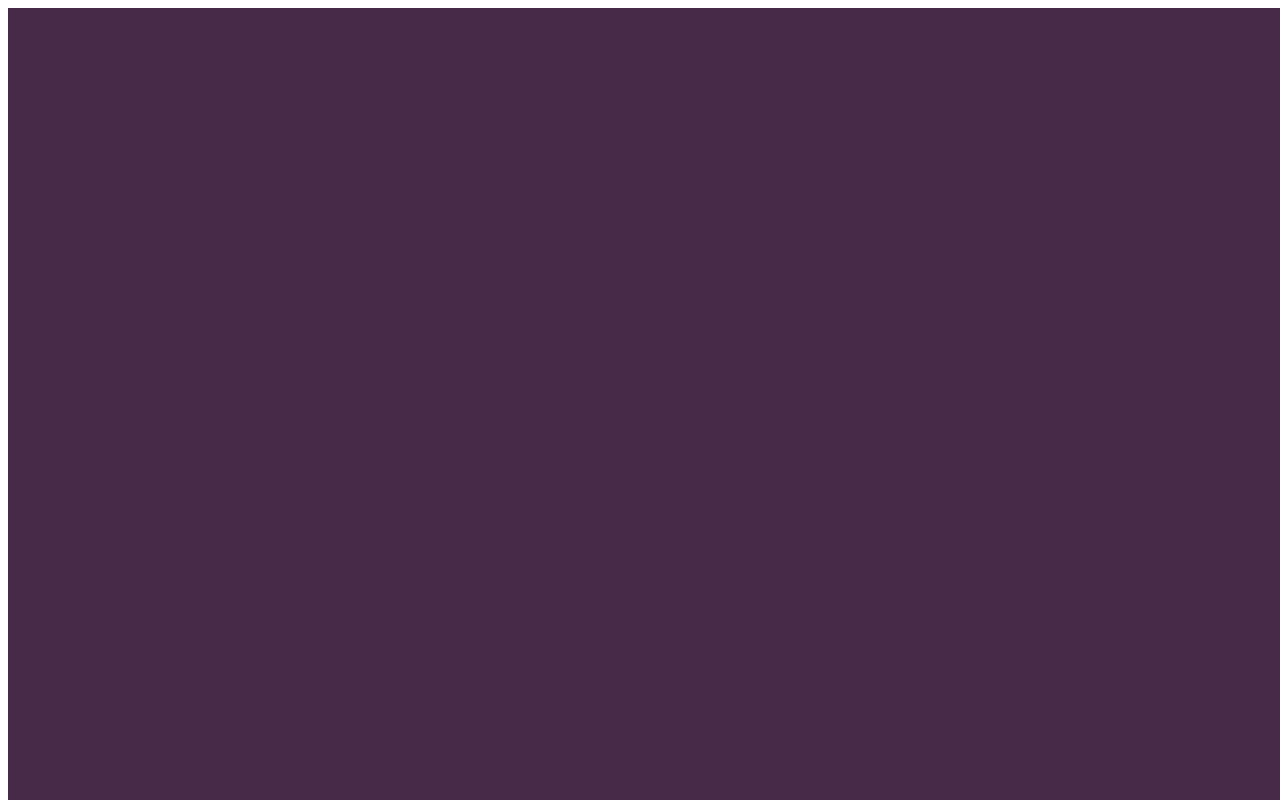
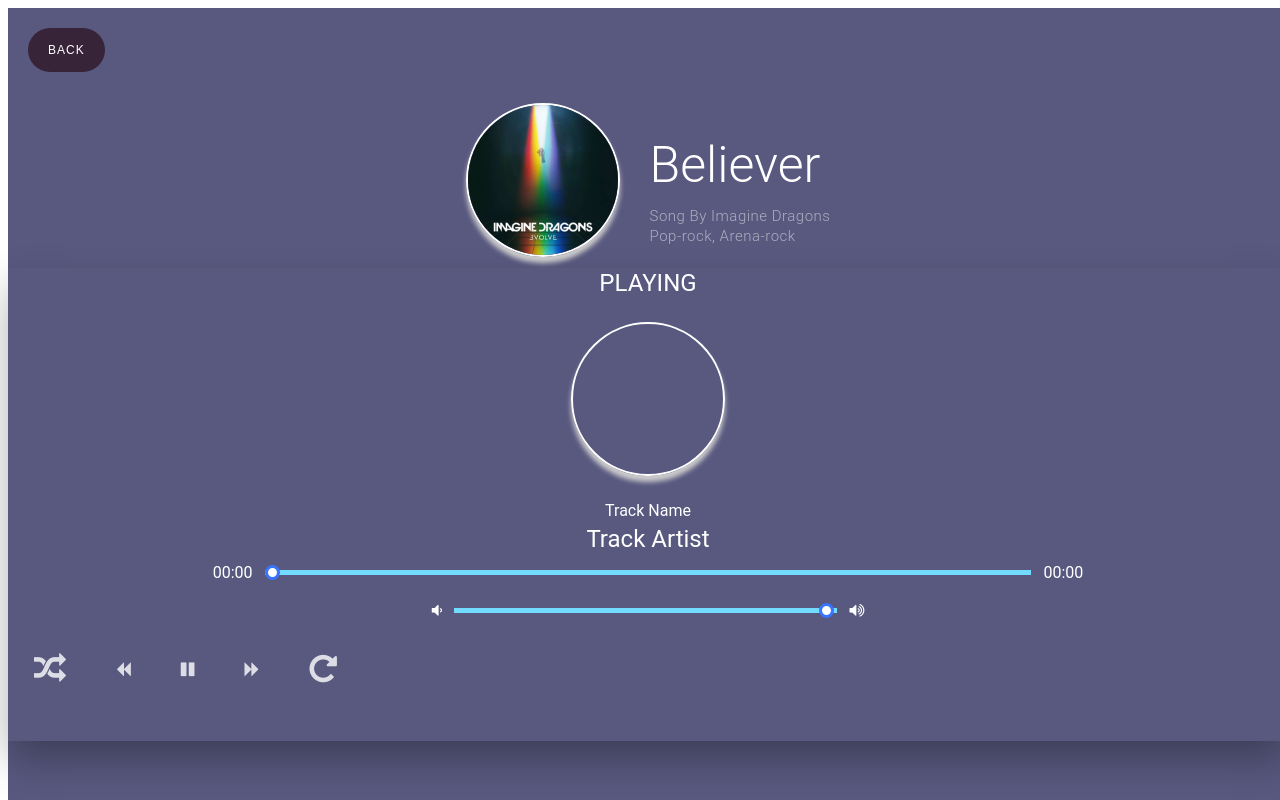
Before and after one commit to Hyeon-Yeom/Yeom_S_AV-App, a Vue app in the folder frontend-avapp/: page /#/home/mv in a window 1280 px wide. Before the commit this address had no page. Shown: the top 800 px of the page. Built offline with nearby package versions, Linux system fonts and the light colour scheme.

Commit message:
updating

```diff
--- a/frontend-avapp/src/App.vue
+++ b/frontend-avapp/src/App.vue
@@ -1,5 +1,5 @@
 <template>
-  <div>
+  <div class="mainContainer">
     <h1 class="hidden">Application Project</h1>
 
     <section class="container">
@@ -15,8 +15,8 @@
   display: none;
 }
 
-div {
-  background-color: rgb(71, 42, 71);
+.mainContainer {
+  background-color: rgb(89, 89, 128);
   width: 1280px;
   height: 1080px;
   margin: 0 auto;
--- /dev/null
+++ b/frontend-avapp/src/components/MVPage.vue
@@ -0,0 +1,329 @@
+<template>
+    <div class="mainContainer">
+        <link rel="stylesheet" href="https://cdnjs.cloudflare.com/ajax/libs/font-awesome/4.7.0/css/font-awesome.min.css">
+        <nav class="nav">
+            <button class="back-btn-custom" @click="goBackToHome">BACK</button>
+        </nav>
+
+        <div class="heading">
+            <div class="musicContainer">
+                <img class="album-custom" src="@/assets/images/album-cover-imagine-dragon.png" alt="">
+                <div class="song-info">
+                    <h1>Believer</h1>
+                    <h2>Song By Imagine Dragons <br>
+                    Pop-rock, Arena-rock</h2>
+                </div>
+            </div>
+
+            <div class="musicPlayer">
+                <div class="wrapper">
+                    <div class="details">
+                        <div class="now-playing">PLAYING</div>
+                        <div class="track-art"></div>
+                        <div class="track-name">Track Name</div>
+                        <div class="track-artist">Track Artist</div>
+                    </div>
+
+                    <div class="slider-container">
+                        <div class="current-time">00:00</div>
+                        <input type="range" min="1" max="100" value="0" class="seek-slider" onchange="seekTo()">
+
+                        <div class="total-duration">00:00</div>
+                    </div>
+
+                    <div class="slider-container">
+                        <i class="fa fa-volume-down"></i>
+                        <input type="range" min="1" max="100" value="99" class="volume-slider" onchange="setVolume()">
+                        <i class="fa fa-volume-up"></i>
+                    </div>
+
+                    <div class="buttons">
+                        <div class="random-track" onclick="randomTrack()">
+                            <i class="fa fa-random fa-2x" title="random"></i>
+                        </div>
+
+                        <div class="prev-track" onclick="prevTrack()">
+                            <i class="fa fa-backward"></i>
+                        </div>
+
+                        <div class="playpause-track" onclick="playpauseTrack()">
+                            <i class="fa fa-pause"></i>
+                        </div>
+
+                        <div class="next-track" onclick="nextTrack()">
+                            <i class="fa fa-forward"></i>
+                        </div>
+
+                        <div class="repeat-track" onclick="repeatTrack()">
+                            <i class="fa fa-repeat fa-2x" title="repeat"></i>
+                        </div>
+                    </div>
+
+                    <div id="wave">
+                        <span class="stroke"></span>
+                        <span class="stroke"></span>
+                        <span class="stroke"></span>
+                        <span class="stroke"></span>
+                        <span class="stroke"></span>
+                        <span class="stroke"></span>
+                        <span class="stroke"></span>
+                    </div>
+                </div>
+            </div>
+        </div>
+    </div>
+</template>
+
+<style>
+    .album-custom {
+        width: 150px;
+        height: 150px;
+        border-radius: 50%;
+        border: 2px solid #fff;
+        background-size: cover;
+        background-position: center;
+        /* -moz-box-shadow: 0 4px 4px 5px #ccc; */
+        -webkit-box-shadow: 0 4px 4px 3px #ccc;
+        box-shadow: 0 6px 5px #ccc;
+    }
+
+    .heading {
+        margin: 30px auto;
+    }
+
+    .musicContainer h1, div h2 {
+        font-weight: 300;
+        margin-left: 30px;
+    }
+
+    .musicContainer h1 {
+        font-size: 50px;
+        margin-bottom: 0px;
+    }
+
+    .musicContainer h2 {
+        opacity: 0.5;
+        font-size: 15px;
+        line-height: 20px;
+        letter-spacing: .5px;
+    }
+
+    .musicContainer {
+        display: flex;
+        flex-direction: row;
+        justify-content: center;
+        align-items: center;
+    }
+
+    .wrapper {
+        margin-top: 10px;
+        border: 1px solid transparent;
+        box-shadow: rgba(0, 0, 0, 0.3) 0px 19px 38px;
+    }
+
+    .details {
+        display: flex;
+        align-items: center;
+        flex-direction: column;
+        justify-content: center;
+    }
+
+    .track-art {
+        margin: 25px;
+        height: 150px;
+        width: 150px;
+        border: 2px solid #fff;
+        background-size: cover;
+        background-position: center;
+        border-radius: 50%;
+        /* -moz-box-shadow: 0 4px 4px 5px #ccc; */
+        -webkit-box-shadow: 0 4px 4px 3px #ccc;
+        box-shadow: 0 6px 5px #ccc;
+    }
+
+    .now-playing {
+        font-size: 1.5rem;
+    }
+
+    .track-artist {
+        margin-top: 5px;
+        font-size: 1.5rem;
+    }
+
+    .buttons {
+        display: flex;
+        flex-direction: row;
+        align-items: center;
+        margin-bottom: 30px;
+        opacity: 1;
+    }
+
+    i {
+        font-size: 24px;
+        display: block;
+    }
+
+    .active {
+        color: black;
+    }
+
+    .repeat-track,
+    .random-track,
+    .playpause-track,
+    .prev-track,
+    .next-track {
+        padding: 25px;
+        opacity: 0.8;
+        transition: opacity .2s;
+    }
+
+    .repeat-track:hover,
+    .random-track:hover,
+    .playpause-track:hover,
+    .prev-track:hover,
+    .next-track:hover {
+        opacity: 1.0;
+    }
+
+    .slider-container {
+        display: flex;
+        justify-content: center;
+        align-items: center;
+    }
+
+    .seek-slider,
+    .volume-slider {
+        -webkit-appearance: none;
+        -moz-appearance: none;
+        appearance: none;
+        height: 5px;
+        background: rgb(113, 220, 255);
+        -webkit-transition: .2s;
+        transition: opacity .2s;
+    }
+
+    .seek-slider::-webkit-slider-thumb,
+    .volume-slider::-webkit-slider-thumb {
+        -webkit-appearance: none;
+        -moz-appearance: none;
+        appearance: none;
+        width: 15px;
+        height: 15px;
+        background: white;
+        border: 3px solid #3774ff;
+        cursor: pointer;
+        border-radius: 100%;
+    }
+
+    .seek-slider {
+        width: 60%;
+    }
+
+    .volume-slider {
+        width: 30%;
+    }
+
+    .current-time,
+    .total-duration {
+        padding: 10px;
+    }
+
+    i.fa-volume-down,
+    i.fa-volume-up {
+        padding: 10px;
+    }
+
+    i,
+    i.fa-play-circle,
+    i.fa-pause,
+    i.fa-forward,
+    i.fa-backward {
+        cursor: pointer;
+    }
+
+    .randomActive {
+        color: black;
+    }
+
+    .rotate {
+        animation: rotation 8s infinite linear;
+    }
+
+    @keyframes rotation {
+        from {
+            transform: rotate(0deg);
+        }
+
+        to {
+            transform: rotate(359deg);
+        }
+    }
+
+    .Loader {
+        height: 70px;
+        display: flex;
+        justify-content: center;
+        align-items: center;
+    }
+
+    .Loader .stroke {
+        background: #f1f1f1;
+        height: 150%;
+        width: 10px;
+        border-radius: 50px;
+        margin: 0 50px;
+        animation: animate 1.4s linear infinite;
+    }
+
+    @keyframes animate {
+        50% {
+            height: 20%;
+            background: #4286f4;
+        }
+
+        100% {
+            height: 100%;
+        }
+    }
+
+    .stroke:nth-child(1) {
+        animation-delay: 0s;
+    }
+
+    .stroke:nth-child(2) {
+        animation-delay: 0.3s;
+    }
+
+    .stroke:nth-child(3) {
+        animation-delay: 0.6s;
+    }
+
+    .stroke:nth-child(4) {
+        animation-delay: 0.9s;
+    }
+
+    .stroke:nth-child(5) {
+        animation-delay: 0.6s;
+    }
+
+    .stroke:nth-child(6) {
+        animation-delay: 0.3s;
+    }
+
+    .stroke:nth-child(7) {
+        animation-delay: 0s;
+    }
+
+</style>
+
+<script>
+export default {
+    name: "MV Page",
+
+    methods: {
+        goBackToHome() {
+        this.$router.push({ name: "Home" })
+        }
+    }
+}
+</script>
--- a/frontend-avapp/src/components/Main.vue
+++ b/frontend-avapp/src/components/Main.vue
@@ -1,5 +1,5 @@
 <template>
-    <div class="main-vue">
+    <div class="main-vue mainContainer">
         <h1>Welcome!</h1>
         <h2>Discover Your Music Taste!</h2>
 
--- a/frontend-avapp/src/router/index.js
+++ b/frontend-avapp/src/router/index.js
@@ -1,6 +1,7 @@
 import { createRouter, createWebHashHistory } from 'vue-router';
 import Home from '../views/Home.vue';
 import Main from '../components/Main.vue';
+import MVPage from '../components/MVPage.vue';
 
 const routes = [
   {
@@ -13,6 +14,12 @@ const routes = [
     path: '/home',
     name: 'Home',
     component: Home
+  },
+
+  {
+    path: '/home/mv',
+    name: 'MVPage',
+    component: MVPage
   },
 
   {
--- a/frontend-avapp/src/views/About.vue
+++ b/frontend-avapp/src/views/About.vue
@@ -1,5 +1,5 @@
 <template>
-    <div>
+    <div class="mainContainer">
         <h1 class="hidden">This is home page</h1>
 
         <nav class="nav">
--- a/frontend-avapp/src/views/Home.vue
+++ b/frontend-avapp/src/views/Home.vue
@@ -1,16 +1,28 @@
 <template>
-  <div>
+  <div class="mainContainer">
     <h1 class="hidden">This is home page</h1>
 
     <nav class="nav">
       <button class="back-btn-custom" @click="Back">BACK</button>
     </nav>
 
-    <h2 class="container-title">Recently Watched</h2>
+    <div class="random-track" onclick="randomTrack()">
+                            <i class="fas fa-random fa-2x" title="random"></i>
+                        </div>
 
-    <h2 class="container-title">This Week's Biggest Hits</h2>
+    <!-- <div class="recentlyWatched">
+      <h2 class="container-title">Recently Watched</h2>
+    </div> -->
+
+    <div class="biggestHits">
+      <h2 class="container-title">This Week's Biggest Hits</h2>
+      <div class="biggestHits-img">
+        <img class="album-image" src="@/assets/images/album-cover-imagine-dragon.png" alt="">
+      </div>
+    </div>
 
     <h2 class="container-title"></h2>
+
   </div>
 </template>
 
```
Also changed, not shown: 2 other files (tests, documents, lock files or other folders).
